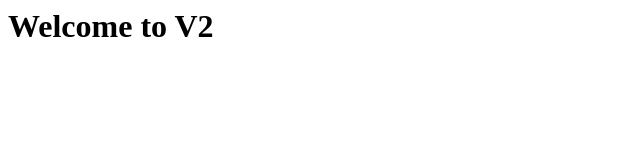
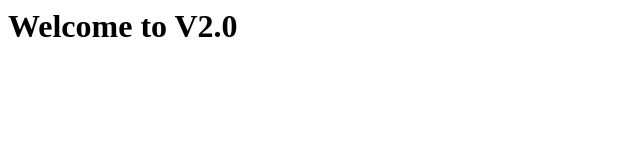
Before and after one commit to sidharthlohan/assign-jenkins, a plain HTML site: page index.html in a window 1280 px wide. Shown: the full height of the page, 0-640 px from the left. Drawn offline with Linux system fonts and the light colour scheme.

Commit message:
3rd commit

```diff
--- a/index.html
+++ b/index.html
@@ -1,5 +1,5 @@
 <html>
 <html>
 
-		<h1> Welcome to V2 </h1>
+		<h1> Welcome to V2.0 </h1>
 </html>
```
